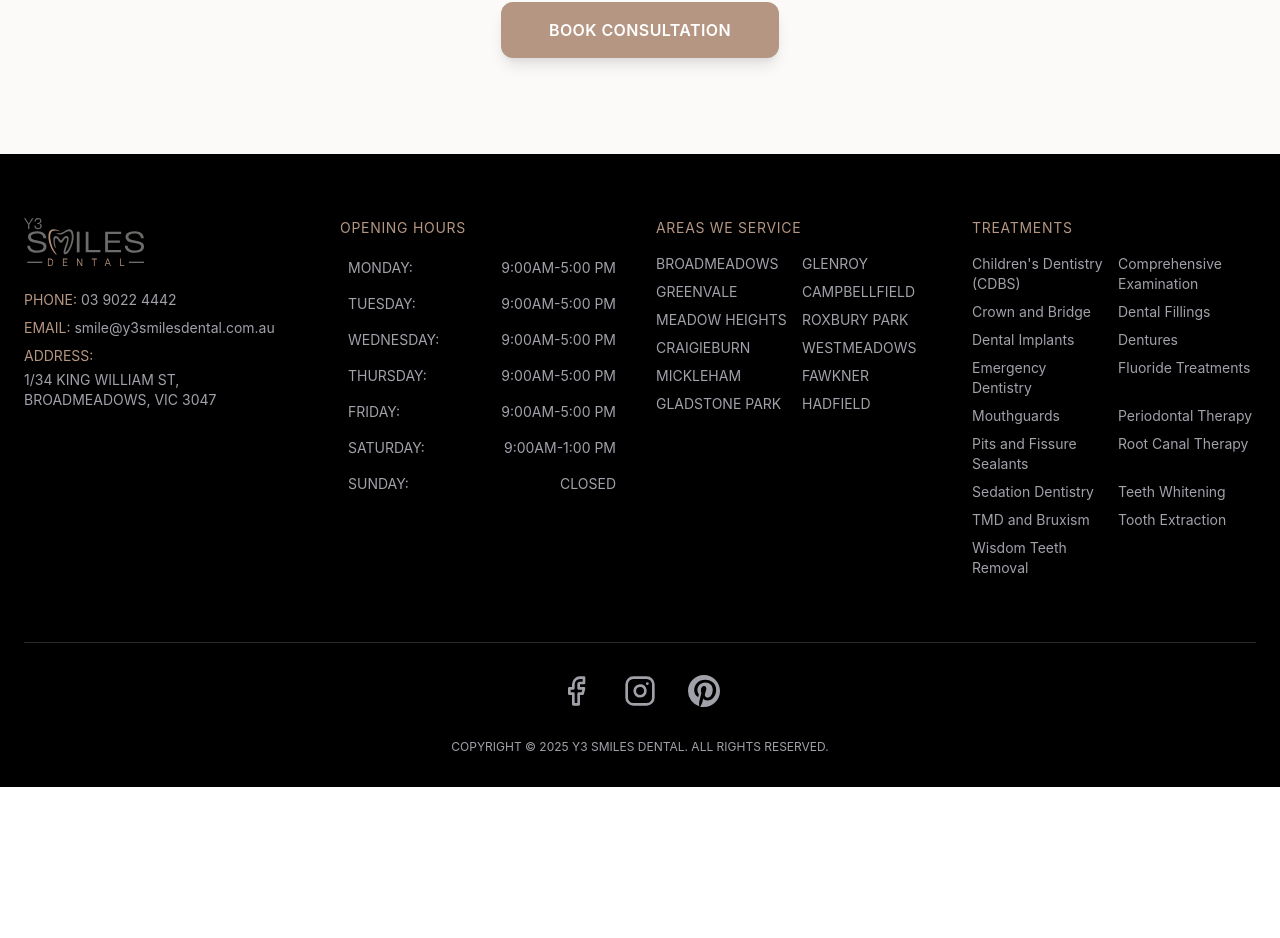
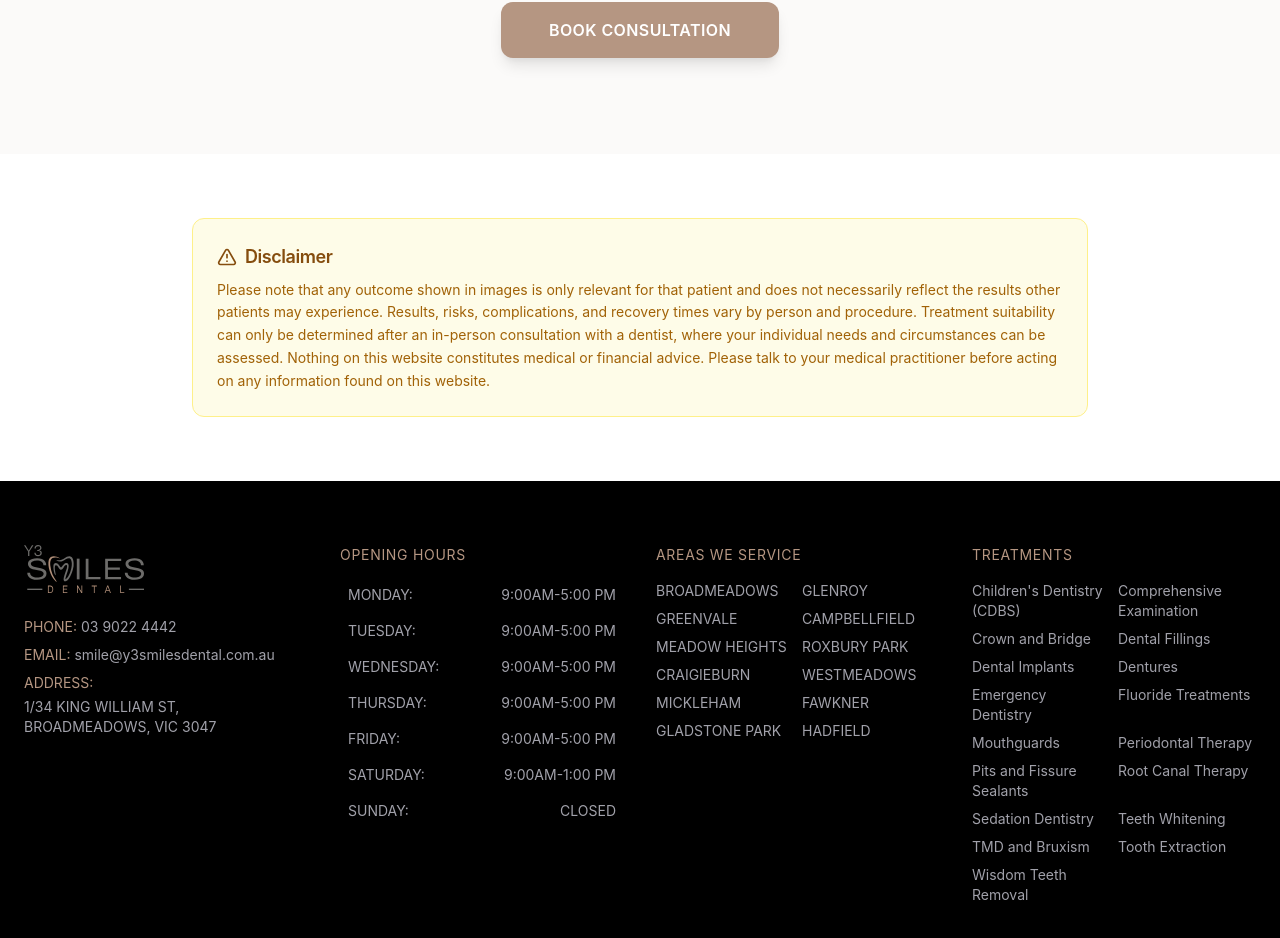
Before and after one commit to mahboob-alam/y3-smiles-dental, a React (Vite) app: page /treatments in a window 1280 px wide. Shown: the part 5818-6756 px from the top of the page. Before the commit the page ends 6605 px from the top, so only its background shows below. Built offline with nearby package versions, Linux system fonts and the light colour scheme.

Commit message:
Disclaimer added to homepage and treatment page

```diff
--- /dev/null
+++ b/src/components/Disclaimer.tsx
@@ -0,0 +1,23 @@
+import { TriangleAlert } from "lucide-react";
+
+const Disclaimer = () => {
+    return (
+        <section className="py-16 bg-background">
+            <div className="container mx-auto px-6">
+                <div className="max-w-4xl mx-auto">
+                    <div className="bg-yellow-50 border border-yellow-200 rounded-lg p-6">
+                        <h3 className="text-lg font-semibold text-yellow-800 mb-2 flex items-center">
+                            <TriangleAlert className="w-5 h-5 mr-2" />
+                            Disclaimer
+                        </h3>
+                        <p className="text-yellow-700 text-sm leading-relaxed">
+                            Please note that any outcome shown in images is only relevant for that patient and does not necessarily reflect the results other patients may experience. Results, risks, complications, and recovery times vary by person and procedure. Treatment suitability can only be determined after an in-person consultation with a dentist, where your individual needs and circumstances can be assessed. Nothing on this website constitutes medical or financial advice. Please talk to your medical practitioner before acting on any information found on this website.
+                        </p>
+                    </div>
+                </div>
+            </div>
+        </section>
+    );
+};
+
+export default Disclaimer;
--- a/src/pages/Index.tsx
+++ b/src/pages/Index.tsx
@@ -9,6 +9,7 @@ import WhyChooseUs from "@/components/WhyChooseUs";
 // import Testimonials from "@/components/Testimonials";
 import GoogleMap from "@/components/GoogleMap";
 import Contact from "@/components/Contact";
+import Disclaimer from "@/components/Disclaimer";
 import Footer from "@/components/Footer";
 import { useScrollAnimation } from "@/hooks/useScrollAnimation";
 import { useScrollToHash } from "@/hooks/useScrollToHash";
@@ -36,6 +37,7 @@ const Index = () => {
           openingHours={locationConfigs.broadmeadows.openingHours}
         />
         <Contact />
+        <Disclaimer />
       </main>
       <Footer />
     </div>
--- a/src/pages/treatments/index.tsx
+++ b/src/pages/treatments/index.tsx
@@ -2,6 +2,7 @@ import { Link } from "react-router-dom";
 import { Button } from "@/components/ui/button";
 import { Card, CardContent, CardHeader, CardTitle } from "@/components/ui/card";
 import Contact from "@/components/Contact";
+import Disclaimer from "@/components/Disclaimer";
 import Footer from "@/components/Footer";
 import Header from "@/components/Header";
 import ServiceProcess from "@/components/ServiceProcess";
@@ -293,7 +294,7 @@ const TreatmentsPage = () => {
                 const categoryInfo = treatmentCategories.find(cat => cat.name === treatment.category);
 
                 return (
-                  <Card key={index} className="group hover:shadow-medium hover:scale-[1.02] hover:-translate-y-1 transition-smooth border-0 shadow-soft h-full fade-in-section flex flex-col" style={{ transitionDelay: `${index * 150}ms` }}>
+                  <Card key={index} className="group hover:shadow-medium hover:scale-[1.02] hover:-translate-y-1 transition-smooth border-0 shadow-soft h-full fade-in-section flex flex-col" style={{ transitionDelay: `${index * 50}ms` }}>
                     <CardHeader className="pb-4">
                       <div className="flex items-center justify-between mb-4">
                         <div className="w-16 h-16 rounded-2xl bg-primary/10 text-primary flex items-center justify-center group-hover:scale-110 transition-smooth">
@@ -443,6 +444,7 @@ const TreatmentsPage = () => {
           </div>
         </section>
 
+        <Disclaimer />
         {/* <Contact /> */}
       </main>
       <Footer />
```
